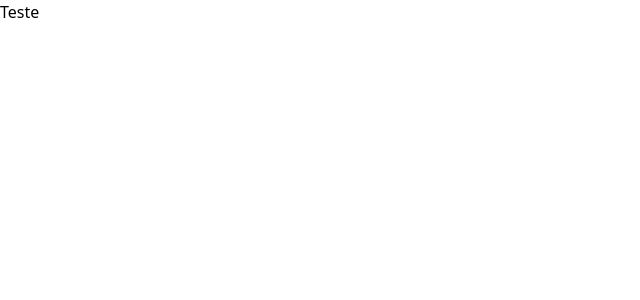
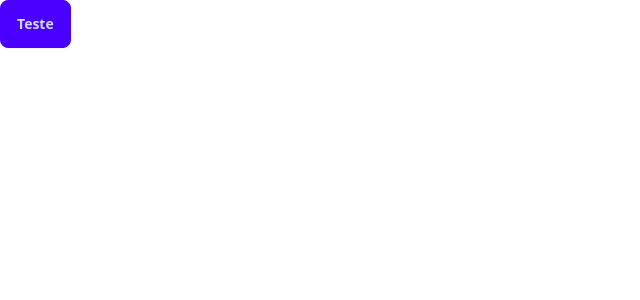
Before and after one commit to OtavioRL/turn-simplify, a React (Create React App) app: page / in a window 1280 px wide. Shown: the top 300 px of the page, without its empty margins (0-640 px from the left). Built offline with nearby package versions, Linux system fonts and the light colour scheme.

Commit message:
daisyui instalado

```diff
--- a/package.json
+++ b/package.json
@@ -36,6 +36,7 @@
     ]
   },
   "devDependencies": {
+    "daisyui": "^4.12.10",
     "tailwindcss": "^3.4.4"
   }
 }
--- a/src/App.js
+++ b/src/App.js
@@ -1,7 +1,7 @@
 function App() {
   return (
     <div className="App">
-     <h1 className="text-black">Teste</h1>
+     <button className="btn btn-primary">Teste</button>
     </div>
   );
 }
--- a/tailwind.config.js
+++ b/tailwind.config.js
@@ -4,5 +4,7 @@ module.exports = {
   theme: {
     extend: {},
   },
-  plugins: [],
+  plugins: [
+    require('daisyui'),
+  ],
 }
```
Also changed, not shown: 1 other file (tests, documents, lock files or other folders).
